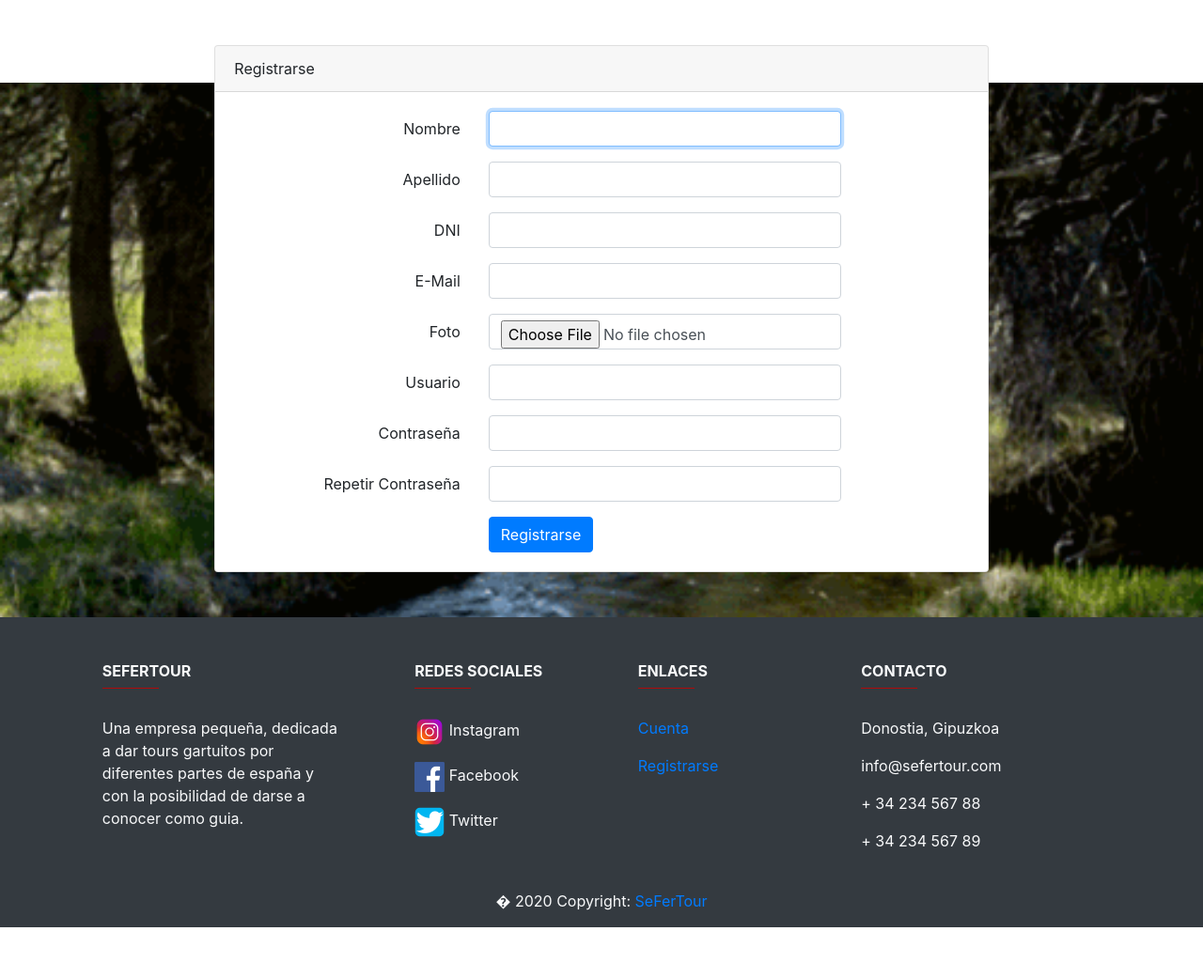
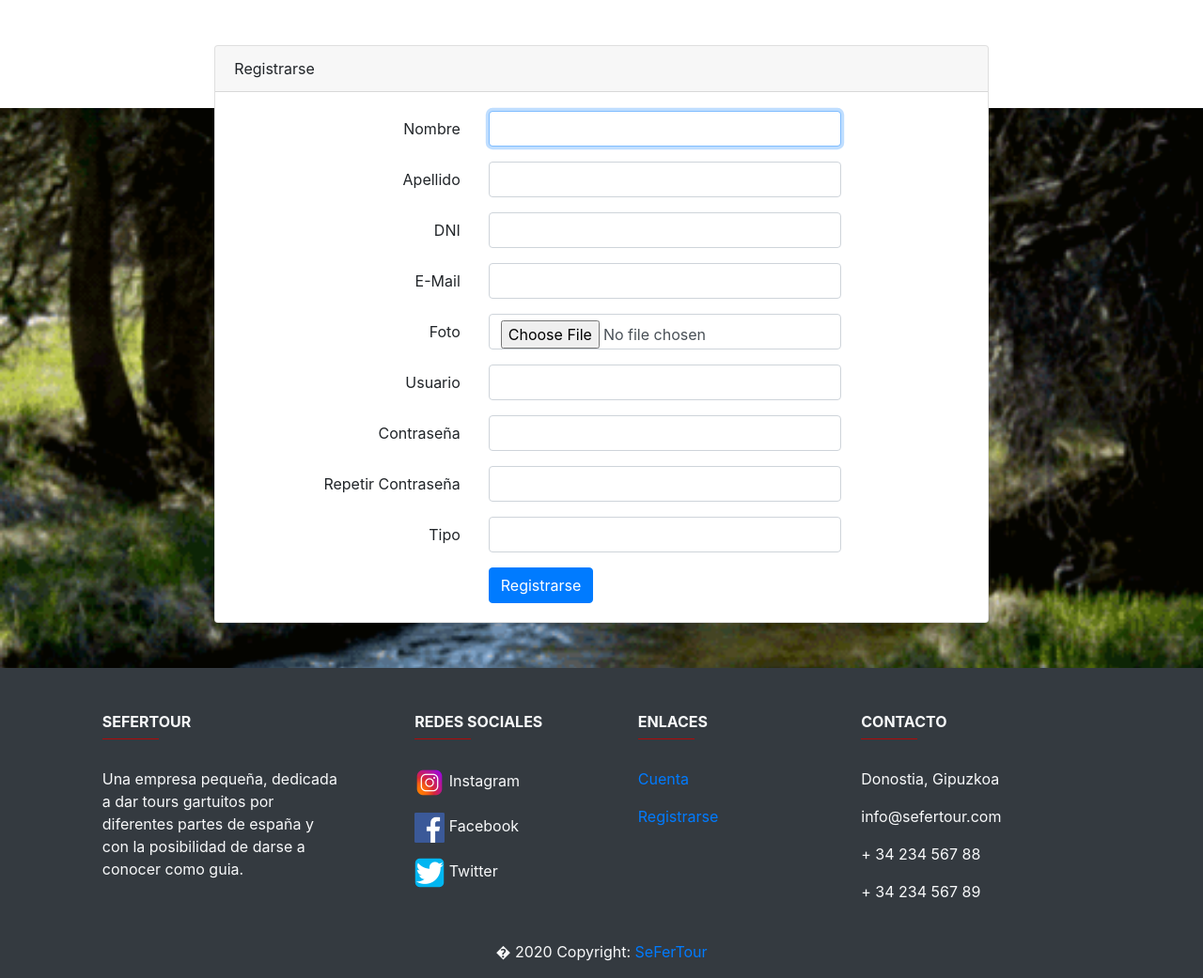
Before and after one commit to endisanchez/SeFerTour, a Laravel app: page /register in a window 1280 px wide. Shown: the part 91-1132 px from the top of the page at 94% size. Before the commit the page ends 1078 px from the top, so only its background shows below. Run offline with Laravel 8, Linux system fonts and the light colour scheme; some libraries are stand-ins or nearby versions.

Commit message:
Añadido tipo al formulario de registro

```diff
--- a/app/Http/Controllers/Auth/RegisterController.php
+++ b/app/Http/Controllers/Auth/RegisterController.php
@@ -72,6 +72,7 @@
             'foto' => $data['foto'],
             'usuario' => $data['usuario'],
             'password' => Hash::make($data['password']),
+            'tipo' => $data['tipo'],
         ]);
     }
 }
--- a/app/Models/User.php
+++ b/app/Models/User.php
@@ -24,6 +24,7 @@
         'foto',
         'usuario',
         'password',
+        'tipo'
     ];
 
     /**
--- a/resources/views/auth/register.blade.php
+++ b/resources/views/auth/register.blade.php
@@ -166,6 +166,20 @@
                   </div>
                 </div>
 
+                <div class="form-group row">
+                  <label for="tipo" class="col-md-4 col-form-label text-md-right">{{ __('Tipo') }}</label>
+
+                  <div class="col-md-6">
+                    <input id="tipo" type="text" class="form-control @error('usuario') is-invalid @enderror" name="tipo" value="{{ old('tipo') }}" required autocomplete="tipo">
+
+                    @error('tipo')
+                    <span class="invalid-feedback" role="alert">
+                      <strong>{{ $message }}</strong>
+                    </span>
+                    @enderror
+                  </div>
+                </div>
+
                 <div class="form-group row mb-0">
                   <div class="col-md-6 offset-md-4">
                     <button type="submit" class="btn btn-primary">
```
Also changed, not shown: database/migrations/2014_10_12_000000_create_users_table.php.
